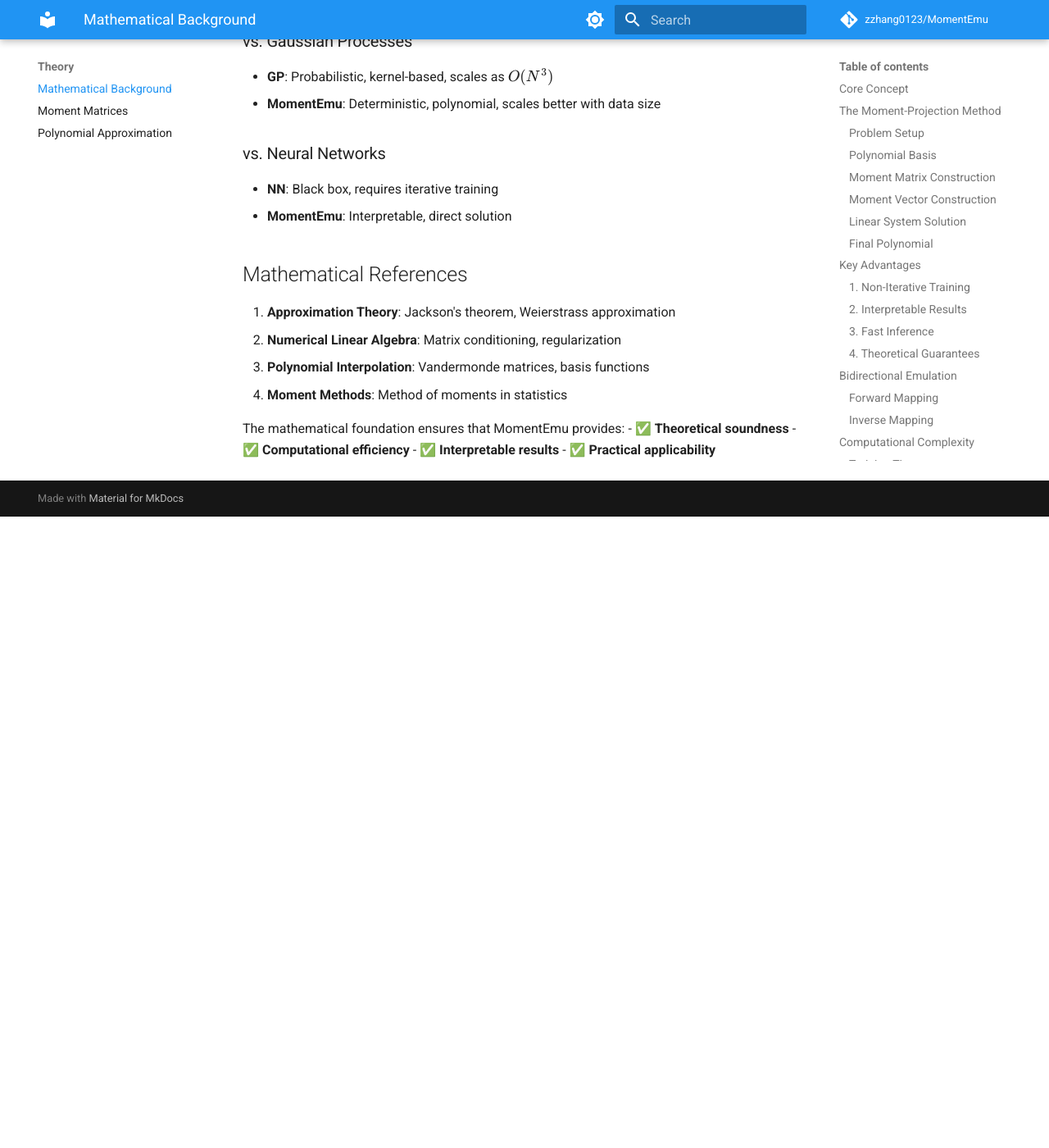
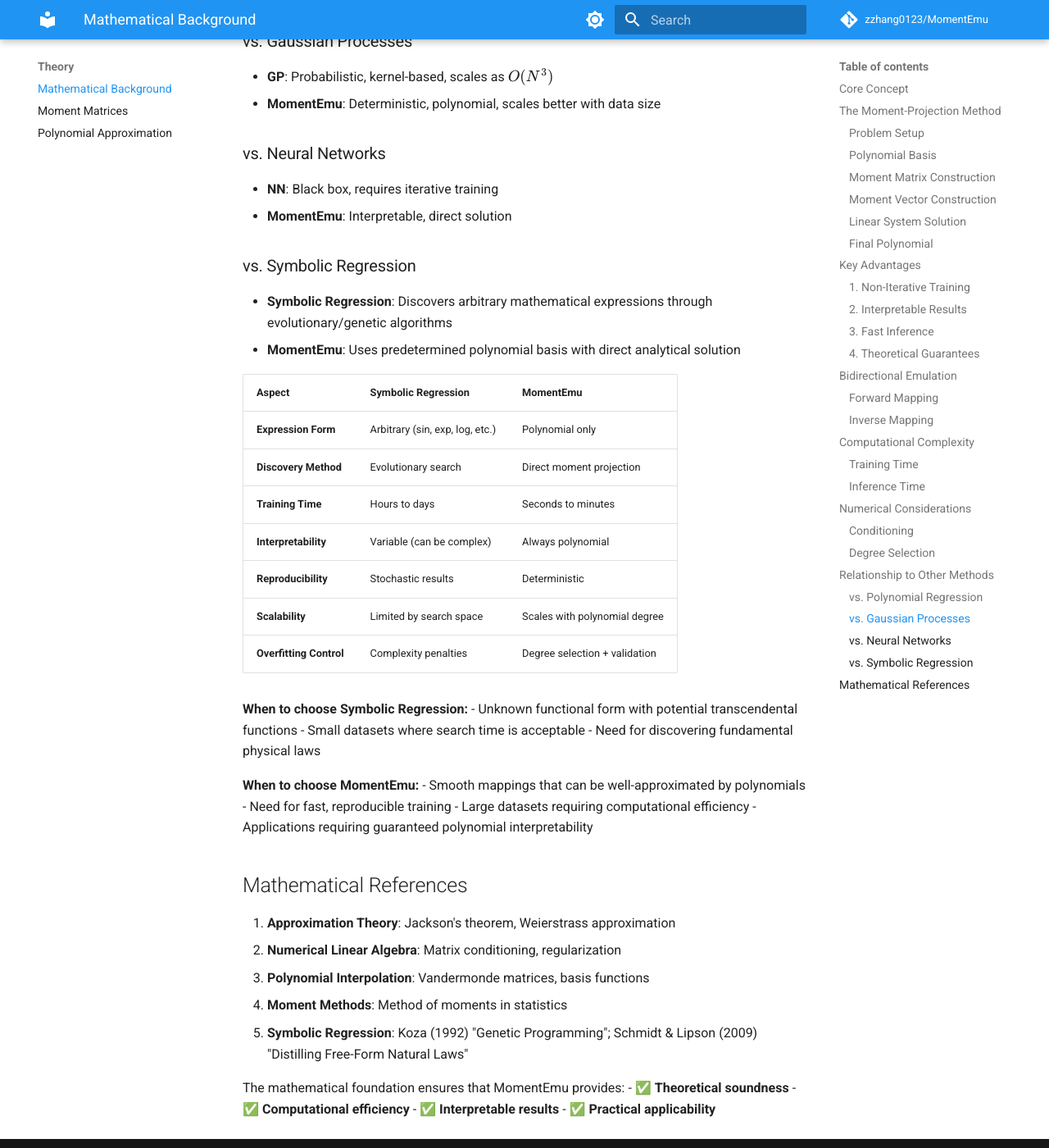
Before and after one commit to MomentEmu/MomentEmu, an MkDocs documentation site: the page built from docs/theory/mathematical-background.md, in a window 1280 px wide and 1400 px high, scrolled down 3501 px. Shown: the whole window at 82% size. Built offline with MkDocs 1.6.1 and Material for MkDocs 9.7.7, drawn with Linux system fonts in a browser that asks for light colours; comment, search, counter and statistics services are not loaded; before the commit the page ends 4131 px from its top, so only the background shows below that.

Commit message:
Add symbolic regression comparison to mathematical background
- Add detailed comparison table between symbolic regression and MomentEmu
- Highlight key differences in methodology, performance, and use cases
- Include guidance on when to choose each approach
- Add symbolic regression references to mathematical references section

This provides users with clear guidance on method selection based on their specific needs.

```diff
--- a/docs/theory/mathematical-background.md
+++ b/docs/theory/mathematical-background.md
@@ -127,12 +127,38 @@ where $|\mathcal{A}_d| = \binom{n+d}{d}$ (number of multi-indices).
 - **NN**: Black box, requires iterative training
 - **MomentEmu**: Interpretable, direct solution
 
+### vs. Symbolic Regression
+- **Symbolic Regression**: Discovers arbitrary mathematical expressions through evolutionary/genetic algorithms
+- **MomentEmu**: Uses predetermined polynomial basis with direct analytical solution
+
+| Aspect | Symbolic Regression | MomentEmu |
+|--------|-------------------|-----------|
+| **Expression Form** | Arbitrary (sin, exp, log, etc.) | Polynomial only |
+| **Discovery Method** | Evolutionary search | Direct moment projection |
+| **Training Time** | Hours to days | Seconds to minutes |
+| **Interpretability** | Variable (can be complex) | Always polynomial |
+| **Reproducibility** | Stochastic results | Deterministic |
+| **Scalability** | Limited by search space | Scales with polynomial degree |
+| **Overfitting Control** | Complexity penalties | Degree selection + validation |
+
+**When to choose Symbolic Regression:**
+- Unknown functional form with potential transcendental functions
+- Small datasets where search time is acceptable
+- Need for discovering fundamental physical laws
+
+**When to choose MomentEmu:**
+- Smooth mappings that can be well-approximated by polynomials
+- Need for fast, reproducible training
+- Large datasets requiring computational efficiency
+- Applications requiring guaranteed polynomial interpretability
+
 ## Mathematical References
 
 1. **Approximation Theory**: Jackson's theorem, Weierstrass approximation
 2. **Numerical Linear Algebra**: Matrix conditioning, regularization
 3. **Polynomial Interpolation**: Vandermonde matrices, basis functions
 4. **Moment Methods**: Method of moments in statistics
+5. **Symbolic Regression**: Koza (1992) "Genetic Programming"; Schmidt & Lipson (2009) "Distilling Free-Form Natural Laws"
 
 The mathematical foundation ensures that MomentEmu provides:
 - ✅ **Theoretical soundness**
```
